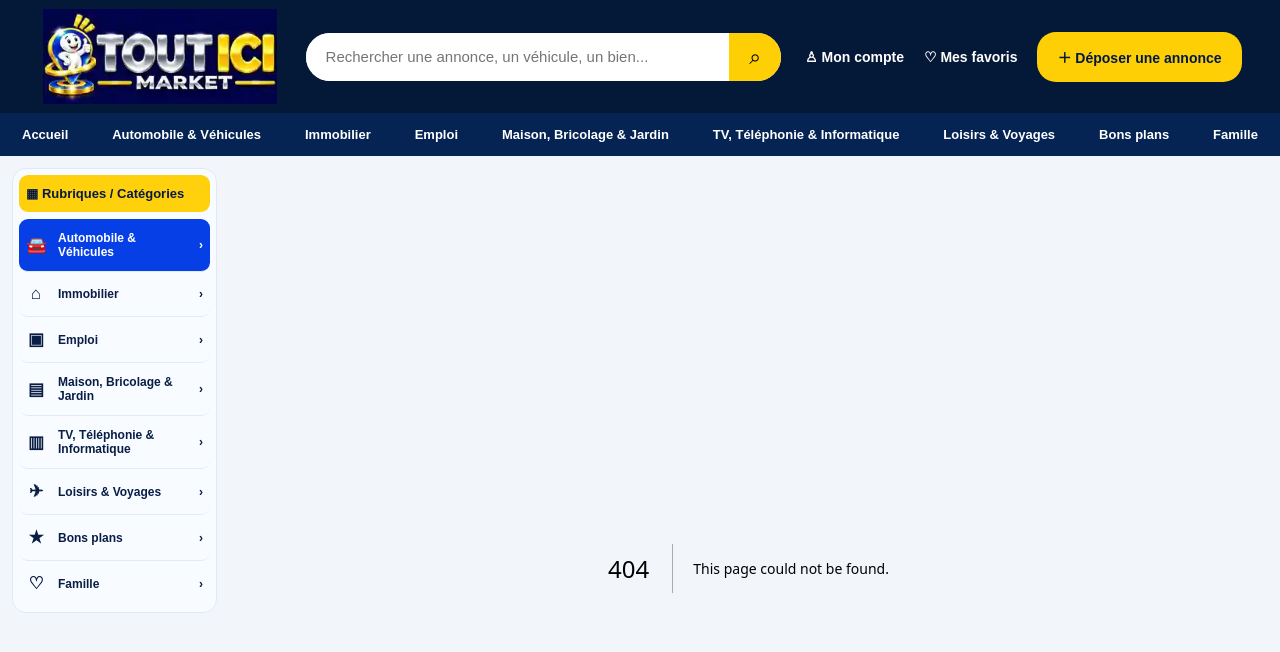
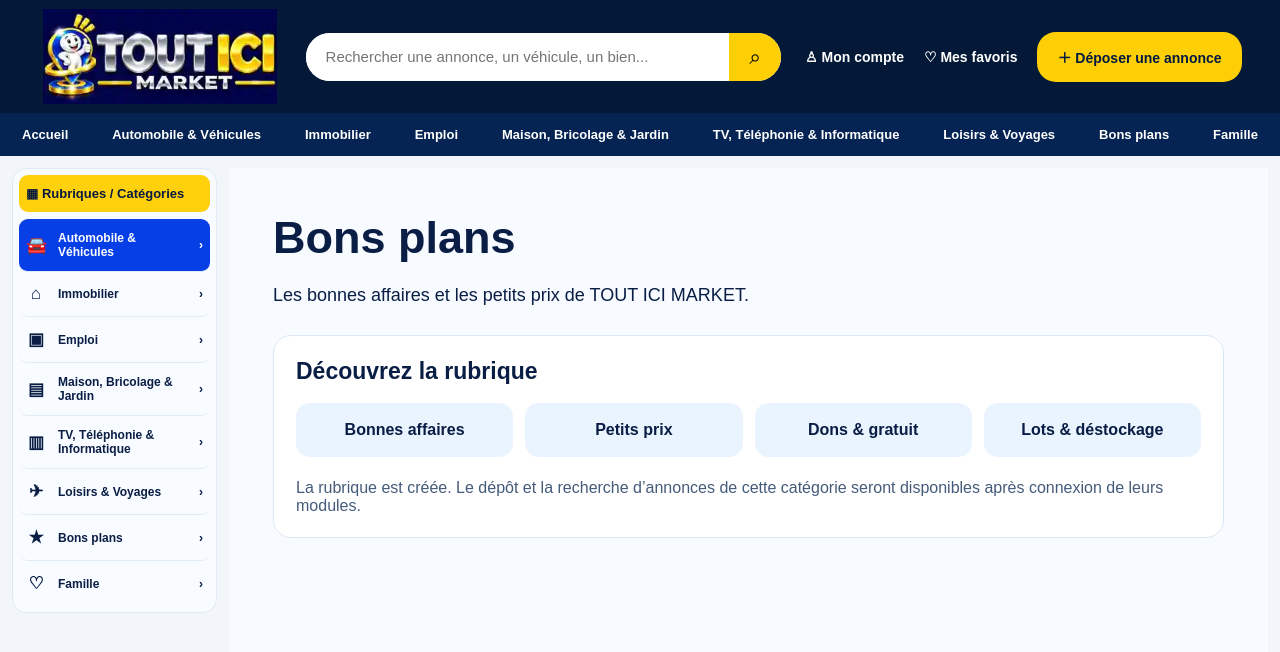
Before and after one commit to Touticimarket/tout-ici-market, a Next.js app: page /bon-plan in a window 1280 px wide. Before the commit this address had no page. Shown: the top 652 px of the page. Built offline with nearby package versions, Linux system fonts and the light colour scheme.

Commit message:
Create Bons plans category page

```diff
--- /dev/null
+++ b/app/bon-plan/page.tsx
@@ -0,0 +1,14 @@
+const sousRubriques=["Bonnes affaires","Petits prix","Dons & gratuit","Lots & déstockage"];
+export default function Page(){
+  return <main style={{minHeight:"70vh",background:"#f7fafe",padding:"clamp(18px,4vw,44px)",fontFamily:"Arial,Helvetica,sans-serif",color:"#091d45"}}>
+    <h1 style={{fontSize:"clamp(30px,4vw,45px)",margin:"0 0 12px"}}>Bons plans</h1>
+    <p style={{fontSize:18,lineHeight:1.5,maxWidth:700}}>Les bonnes affaires et les petits prix de TOUT ICI MARKET.</p>
+    <div style={{marginTop:26,background:"#fff",border:"1px solid #dce7f6",borderRadius:18,padding:22}}>
+      <h2 style={{margin:"0 0 18px",fontSize:23}}>Découvrez la rubrique</h2>
+      <div style={{display:"grid",gridTemplateColumns:"repeat(auto-fit,minmax(175px,1fr))",gap:12}}>
+        {sousRubriques.map(x=><div key={x} style={{borderRadius:14,background:"#eaf4ff",padding:18,fontWeight:700,textAlign:"center"}}>{x}</div>)}
+      </div>
+      <p style={{margin:"22px 0 0",color:"#455b7a"}}>La rubrique est créée. Le dépôt et la recherche d’annonces de cette catégorie seront disponibles après connexion de leurs modules.</p>
+    </div>
+  </main>
+}
```
